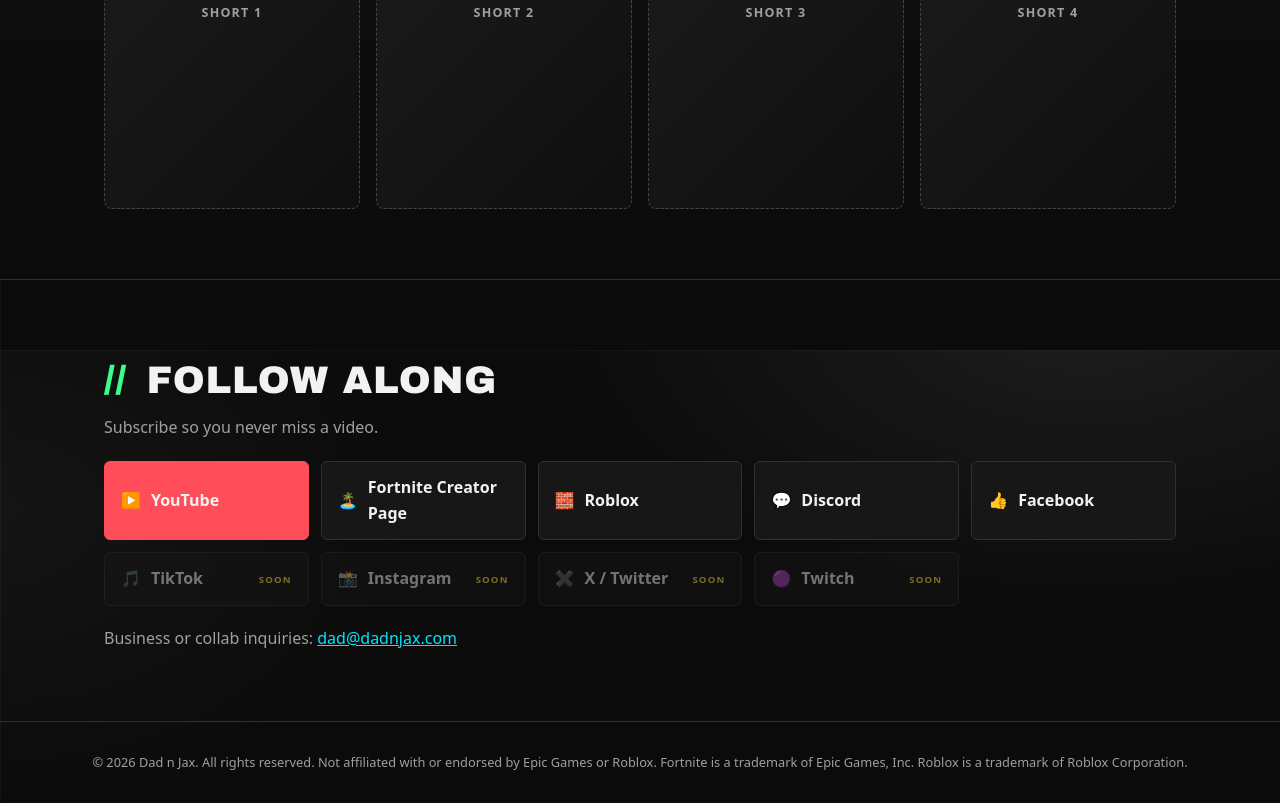
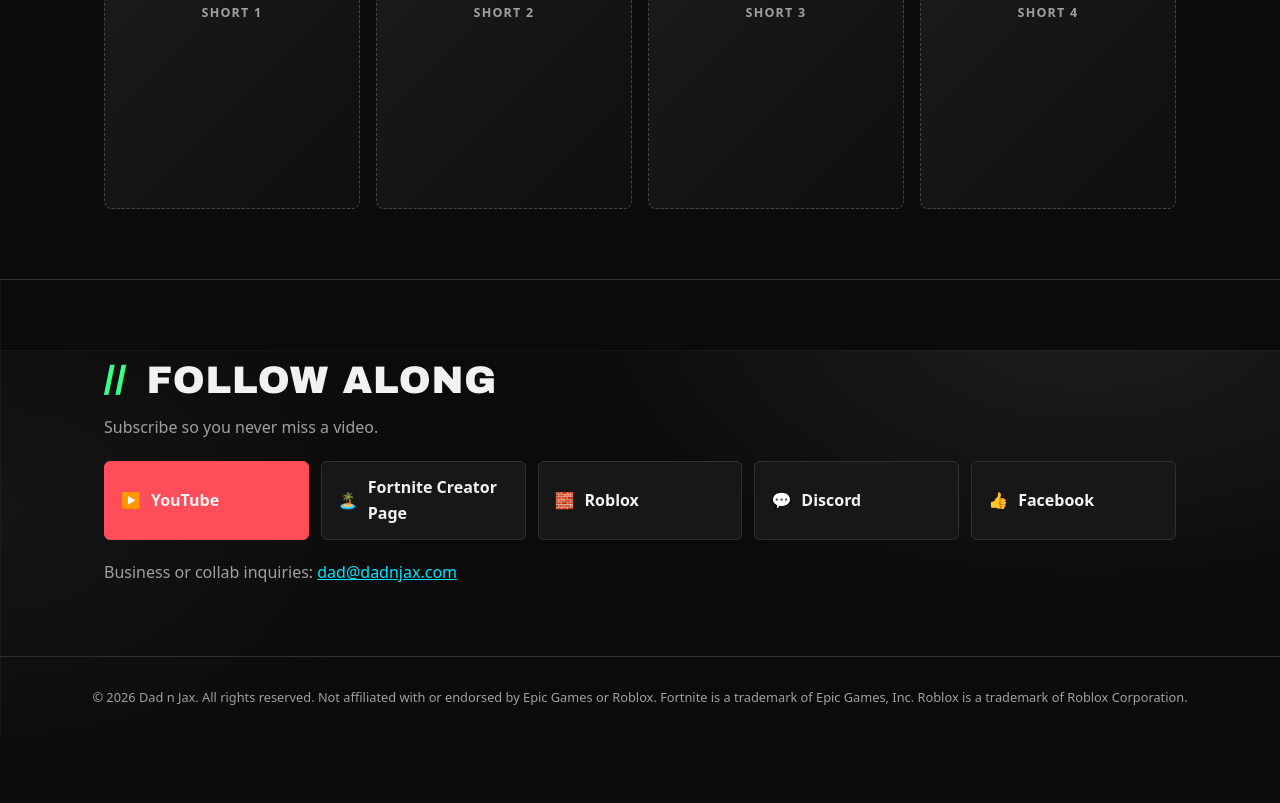
Before and after one commit to exfiltrat/dadnjax, a plain HTML site: page index.html in a window 1280 px wide. Shown: the part 2850-3653 px from the top of the page. After the commit the page ends 3587 px from the top, so only its background shows below. Drawn offline with Linux system fonts and the light colour scheme.

Commit message:
Hide unused social buttons until accounts exist
Co-Authored-By: Claude Sonnet 5.5 <noreply@anthropic.com>

```diff
--- a/styles.css
+++ b/styles.css
@@ -147,7 +147,7 @@ h2{font-family:var(--display);font-size:clamp(1.7rem,4vw,2.4rem);text-transform:
 .social{display:flex;align-items:center;gap:10px;padding:13px 16px;border-radius:6px;background:var(--panel);border:1px solid var(--line);font-weight:700;transition:.18s}
 .social:hover{border-color:var(--g);transform:translateY(-2px);box-shadow:0 0 18px rgba(57,255,136,.25)}
 .social.yt{background:var(--rb);border-color:var(--rb)}
-.social.soon{opacity:.45;cursor:not-allowed}
+.social.soon{display:none} /* hidden until the account exists: remove the "soon" class in index.html to show */
 .social.soon:hover{transform:none;border-color:var(--line);box-shadow:none}
 .social em{margin-left:auto;font:700 .6rem var(--body);font-style:normal;letter-spacing:.12em;text-transform:uppercase;color:var(--y)}
 .contact{color:var(--muted)}
```
